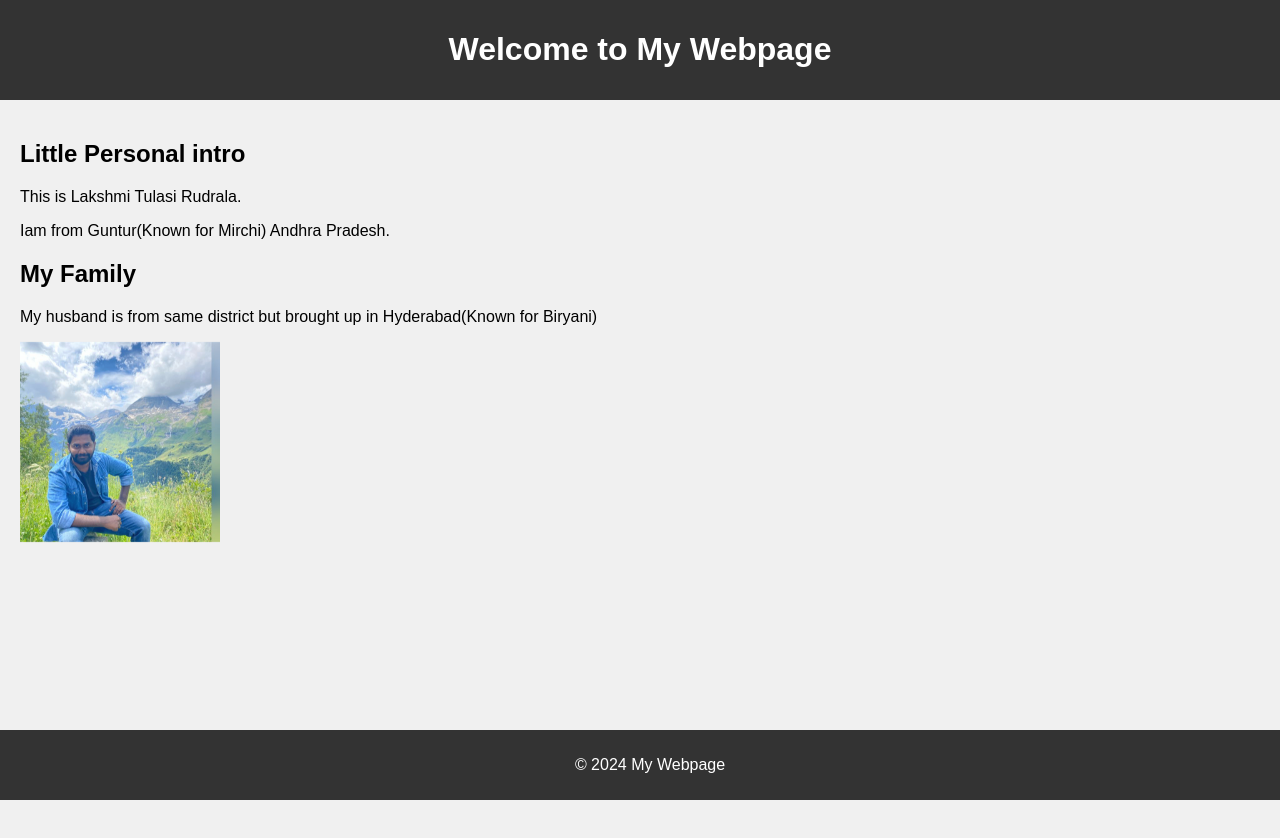
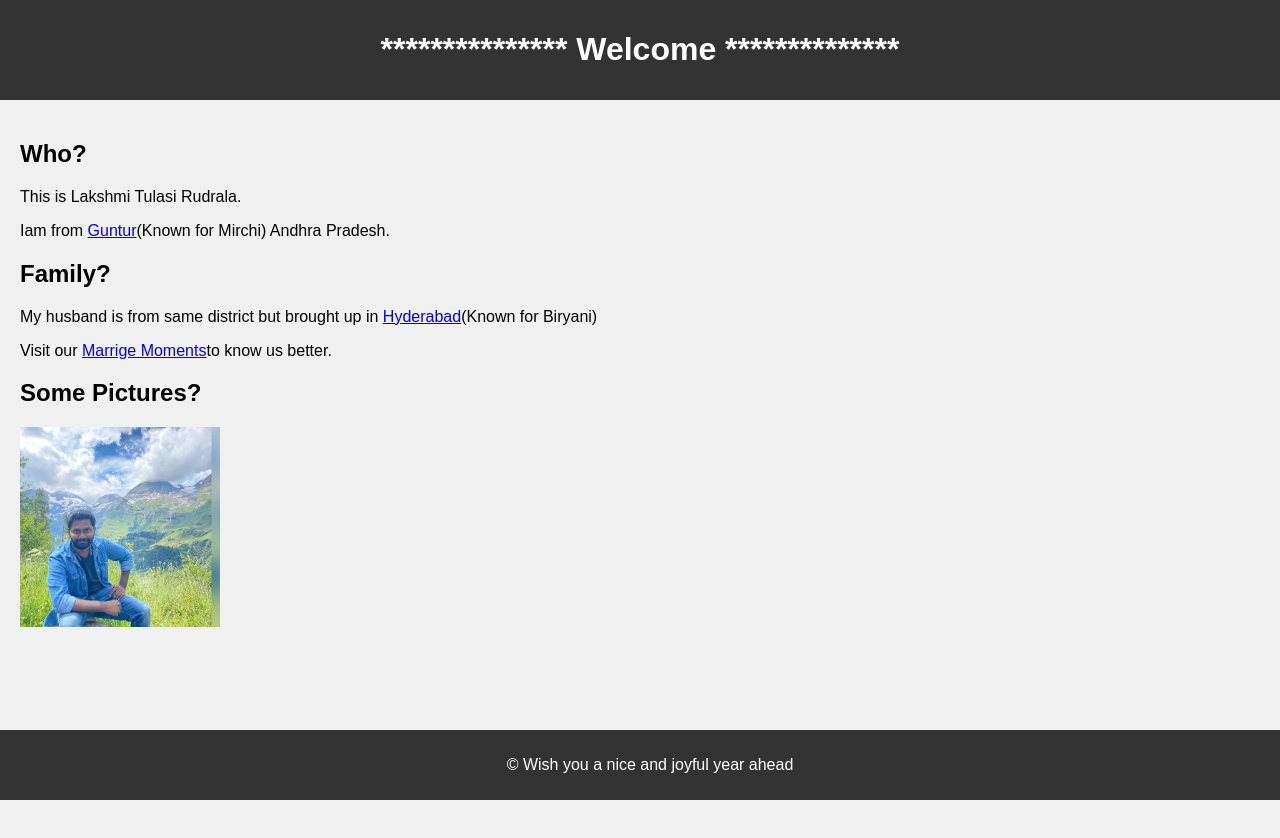
Before and after one commit to Tulasi-Rudrala/learn, a plain HTML site: page index.html in a window 1280 px wide. Before the commit the page ends 800 px from the top, so only its background shows below. Drawn offline with Linux system fonts and the light colour scheme.

Commit message:
Update index.html

```diff
--- a/index.html
+++ b/index.html
@@ -38,15 +38,18 @@
 </head>
 <body>
     <header>
-        <h1>Welcome to My Webpage</h1>
+        <h1>*************** Welcome **************</h1>
     </header>
 
     <section>
-        <h2>Little Personal intro</h2>
+        <h2>Who?</h2>
         <p>This is Lakshmi Tulasi Rudrala.</p>
-        <p>Iam from Guntur(Known for Mirchi) Andhra Pradesh.</p>
-        <h2>My Family</h2>
-        <p>My husband is from same district but brought up in Hyderabad(Known for Biryani)</p>
+        <p>Iam from <a href="https://www.google.com/maps?q=16.2737581,80.4048584">Guntur</a>(Known for Mirchi) Andhra Pradesh.</p>
+        <h2>Family?</h2>
+        <p>My husband is from same district but brought up in <a href="https://www.google.com/maps?q=17.5478512,78.2820604">Hyderabad</a>(Known for Biryani)</p>
+        <p>Visit our <a href="https://www.youtube.com/live/v4cdx6wVDH8?feature=shared">Marrige Moments</a>to know us better.</p>
+
+        <h2>Some Pictures?</h2>
         <div class="slideshow-container">
             <div class="slide fade">
                 <img src="image\01.JPG" alt="Centered Image">
@@ -60,7 +63,7 @@
         <script src="javascript\learn.js"></script>
     </section>
     <footer>
-        <p>&copy; 2024 My Webpage</p>
+        <p>&copy; Wish you a nice and joyful year ahead</p>
     </footer>
 </body>
 </html>
```
